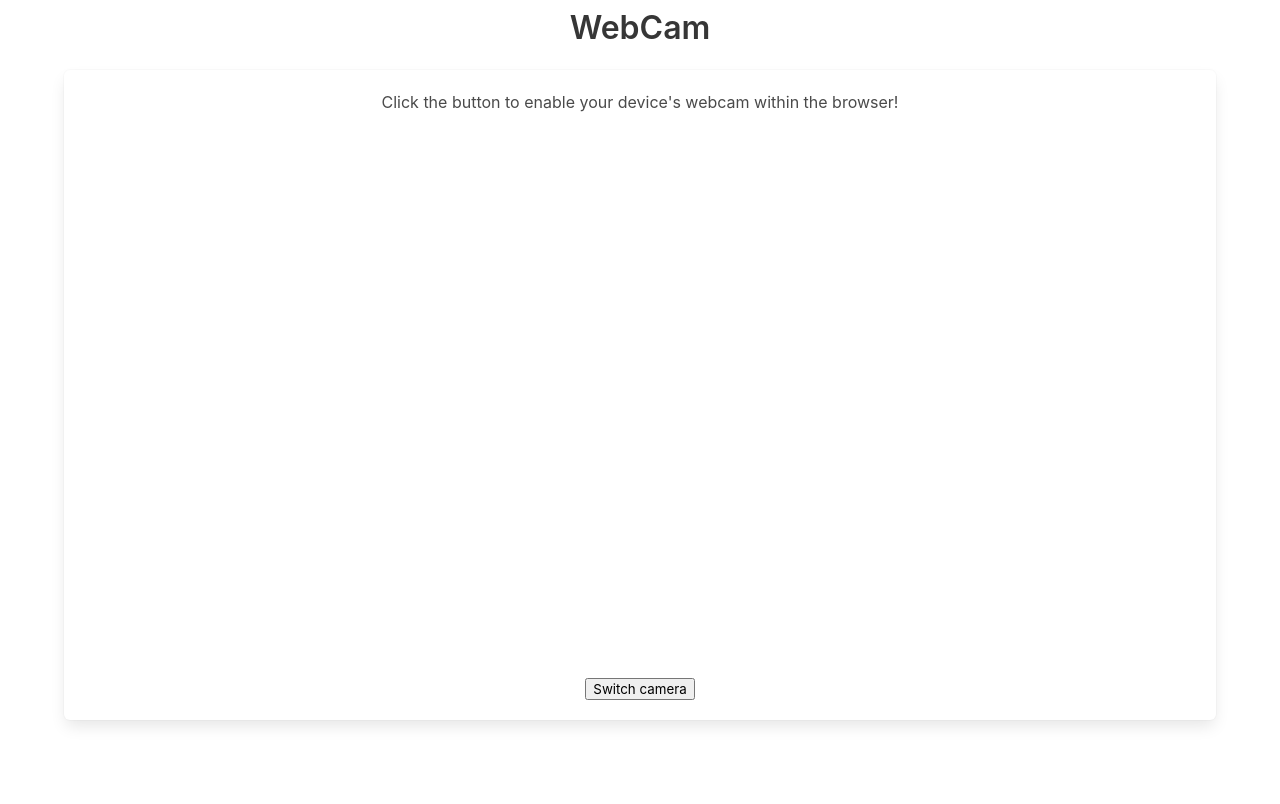
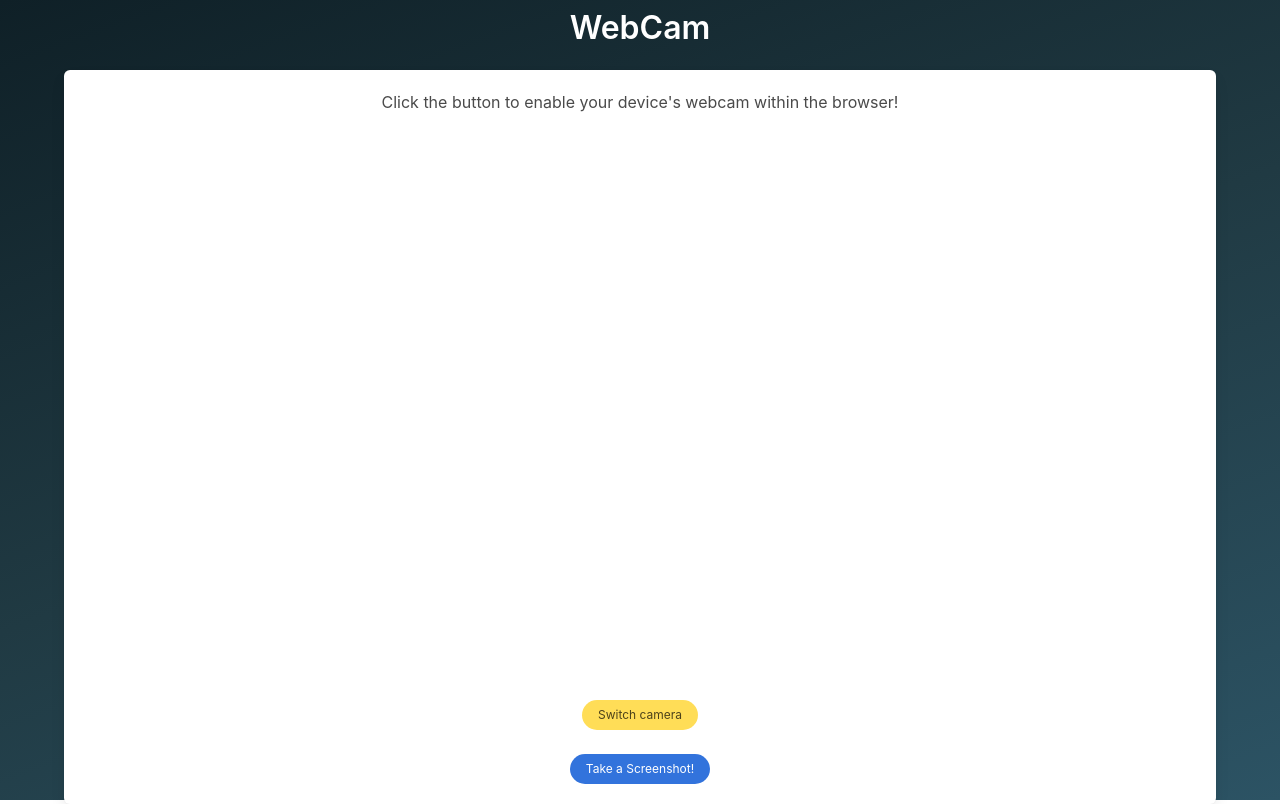
Before and after one commit to scotch115/react-webcam, a React (Create React App) app: page / in a window 1280 px wide. Both pictures are taken after a click on the button "Enable Webcam". Built offline with nearby package versions, Linux system fonts and the light colour scheme; no server answers.

Commit message:
Minor UI enhancements

```diff
--- a/public/index.html
+++ b/public/index.html
@@ -2,7 +2,7 @@
 <html lang="en">
   <head>
     <meta charset="utf-8" />
-    <link rel="icon" href="%PUBLIC_URL%/favicon.ico" />
+    <link rel="icon" href="%PUBLIC_URL%/icon.png" />
     <meta name="viewport" content="width=device-width, initial-scale=1" />
     <meta name="theme-color" content="#000000" />
     <meta
--- a/src/App.js
+++ b/src/App.js
@@ -4,58 +4,74 @@ import './App.css';
 
 class App extends Component {
 	enableWebcam = () => this.setState({ webcamEnabled: true });
-	switchCamera = () => {
-		if (this.state.facingMode === "user") {
-			this.setState({ facingMode: "environment" });
-		} else if (this.state.facingMode === "environment") {
-			this.setState({ facingMode: "user" });
-		}
+
+
+	setRef = (webcam) => {
+		this.webcam = webcam;
 	}
 
-	// webcamRef = () => React.useRef(null);
-	// capture = () => React.useCallback(
-  //   () => {
-  //     const imageSrc = this.state.webcamRef.current.getScreenshot();
-  //   },
-  //   [this.state.webcamRef]
-  // );
+	capture = () => {
+      const imageSrc = this.webcam.getScreenshot();
+			this.setState({
+				imageData: imageSrc
+			})
+    }
 
 	constructor(props) {
 		super(props);
 		this.state = {
 			webcamEnabled: false,
-			facingMode: { exact: "user"}
+			facingMode: "user",
+			imageData: null
 		};
 	}
 
 
 	render() {
+		const videoConstraints = {
+			width: 1280,
+			height: 720,
+			facingMode: this.state.facingMode
+		}
 	  return (
-	    <div className="App" style={{padding: 10}}>
+	    <div className="App" style={{padding: 10, background: 'linear-gradient(160deg, rgb(15, 32, 39, 1), rgb(32, 58, 67, 1), rgba(44, 83, 100, 1))', width: '100vw', height: '100vh'}}>
 				<div className="container has-text-centered">
-					<div className="title">WebCam</div>
-					<div className="box">
+					<div className="title" style={{  color: 'white'}}>WebCam</div>
+					<div className="container box">
 					<div> Click the button to enable your device's webcam within the browser! </div>
+					<br />
 			      {this.state.webcamEnabled ? (
+							<div>
 								<Webcam
 									audio={false}
 					        height={720}
-				        // ref={this.webcamRef}
+					        ref={this.setRef}
 					        screenshotFormat="image/jpeg"
 					        width={1280}
-								videoConstraints={this.state.facingMode}
+									mirrored="true"
+									videoConstraints={videoConstraints}
 								 />
+								 <button className="has-text-centered button is-small is-rounded is-warning" type="button"onClick={()=> this.state.facingMode === "user" ? this.setState({ facingMode: "environment"}) : this.setState({facingMode: "user"})}>
+	 	 						Switch camera
+	 	 						</button>
+								<br />
+								<br />
+	 	 						<button className="has-text-centered button is-small is-rounded is-link" type="button" onClick={this.capture}>
+	 	 						Take a Screenshot!
+	 	 						</button>
+		 						{this.state.imageData ?
+		 							<div>
+		 								<p><img src={this.state.imageData} alt=""/></p>
+
+		 							</div>
+		 							: null
+		 						}
+							</div>
 						) : (
-							<button type="button" onClick={this.enableWebcam}>
+							<button className="button is-small is-rounded is-info" type="button" onClick={this.enableWebcam}>
 							Enable Webcam
 							</button>
 						)}
-						<br />
-						<button className="has-text-centered" type="button" onClick={this.switchCamera}>
-						Switch camera
-						</button>
-						<br />
-
 					</div>
 				</div>
 	    </div>
```
Also changed, not shown: firebase.json (added), 19 other files (tests, documents, lock files or other folders). Lines whose indentation alone changed are shown as unchanged.
